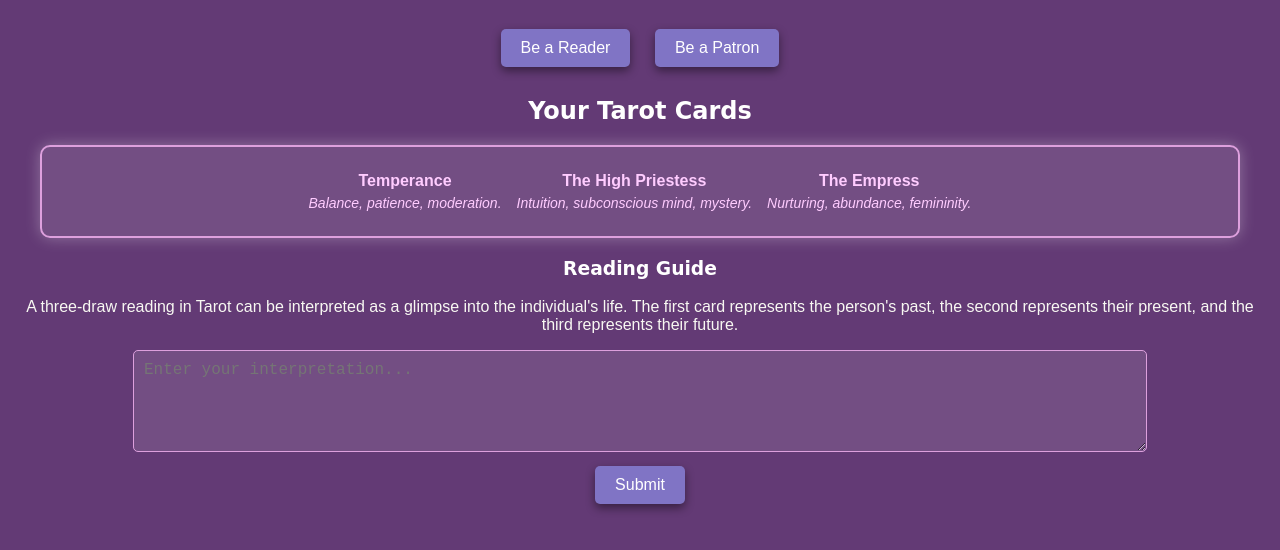
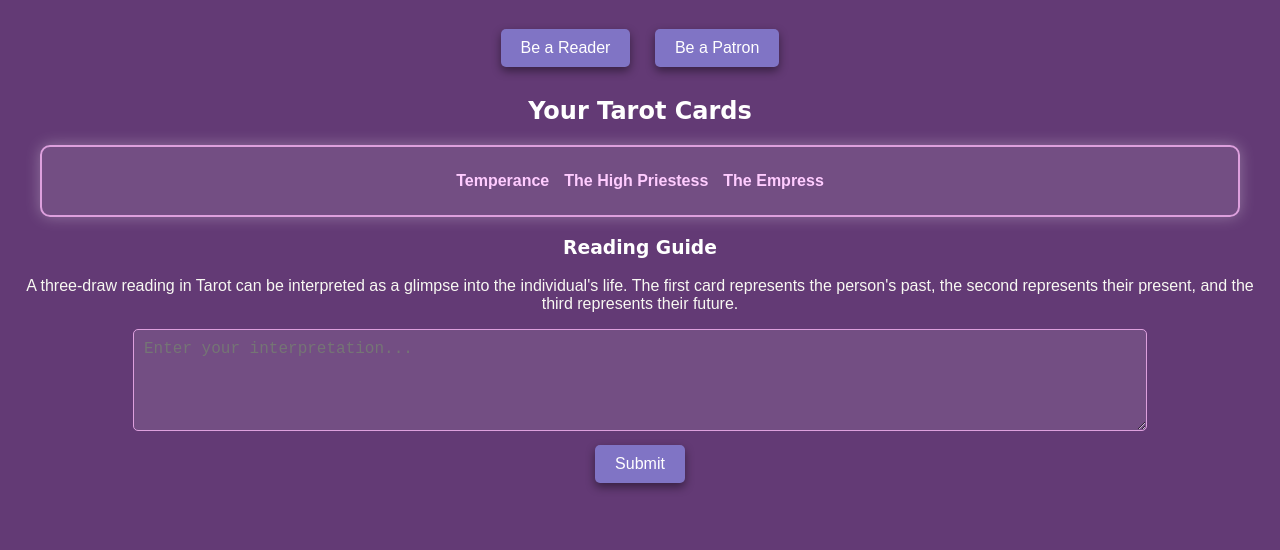
Before and after one commit to jillylbeck/tarot, a plain HTML site: page index.html in a window 1280 px wide. Both pictures are taken after a click on the button "Be a Reader". Shown: the part 62-612 px from the top of the page. Drawn offline with Linux system fonts and the light colour scheme.

Commit message:
finished 2. 0

```diff
--- a/index.html
+++ b/index.html
@@ -91,7 +91,7 @@
     </div>
 
     <script>
-        let interpretations = {};
+        let interpretations = [];
         let lastPatronCards = "";
 
         function getRandomCards() {
@@ -101,54 +101,19 @@
             return tarotCards.sort(() => 0.5 - Math.random()).slice(0, 3);
         }
 
-        const cardMeanings = {
-                "The Fool": "New beginnings, spontaneity, free spirit.",
-                "The Magician": "Manifestation, resourcefulness, power.",
-                "The High Priestess": "Intuition, subconscious mind, mystery.",
-                "The Empress": "Nurturing, abundance, femininity.",
-                "The Emperor": "Authority, structure, father figure.",
-                "The Lovers": "Love, harmony, partnerships.",
-                "The Chariot": "Determination, control, willpower.",
-                "Strength": "Courage, inner strength, patience.",
-                "The Hermit": "Introspection, inner guidance, solitude.",
-                "Wheel of Fortune": "Luck, cycles, karma.",
-                "Justice": "Fairness, truth, law.",
-                "The Hanged Man": "Letting go, new perspectives, sacrifice.",
-                "Death": "Endings, transformation, new beginnings.",
-                "Temperance": "Balance, patience, moderation.",
-                "The Devil": "Addiction, materialism, bondage.",
-                "The Tower": "Sudden change, upheaval, chaos.",
-                "The Star": "Hope, faith, inspiration.",
-                "The Moon": "Illusions, intuition, dreams.",
-                "The Sun": "Success, joy, vitality.",
-                "Judgment": "Reflection, reckoning, awakening.",
-                "The World": "Completion, fulfillment, travel."
-            };
-
-
         function displayCards(containerId, cards) {
             const container = document.getElementById(containerId);
             container.innerHTML = "";
             cards.forEach(card => {
                 const cardDiv = document.createElement("div");
                 cardDiv.classList.add("card");
-
                 const label = document.createElement("p");
                 label.innerText = card;
                 label.style.fontWeight = "bold";
-
-                    const meaning = document.createElement("p");
-                    meaning.innerText = cardMeanings[card] || "Meaning not found.";
-                    meaning.style.fontSize = "14px";
-                    meaning.style.fontStyle = "italic";
-                    meaning.style.marginTop = "5px";
-
                 cardDiv.appendChild(label);
-                    cardDiv.appendChild(meaning);
                 container.appendChild(cardDiv);
             });
         }
-
 
         function selectRole(role) {
             document.getElementById("readerSection").classList.add("hidden");
@@ -157,7 +122,7 @@
 
             if (role === 'reader') {
                 document.getElementById("readerSection").classList.remove("hidden");
-                const selectedCards = lastPatronCards && interpretations[lastPatronCards] ? lastPatronCards.split(", ") : getRandomCards();
+                const selectedCards = getRandomCards();
                 displayCards("readerCards", selectedCards);
             } else {
                 document.getElementById("patronSection").classList.remove("hidden");
@@ -166,9 +131,8 @@
 
         function submitInterpretation() {
             const text = document.getElementById("interpretation").value;
-            const cards = Array.from(document.querySelectorAll("#readerCards .card p"), p => p.innerText).join(", ");
             if (text.trim() !== "") {
-                interpretations[cards] = text;
+                interpretations.push(text);
                 alert("Your interpretation has entered the void.");
                 document.getElementById("interpretation").value = "";
             }
@@ -181,7 +145,8 @@
                 const selectedCards = getRandomCards();
                 lastPatronCards = selectedCards.join(", ");
                 displayCards("patronCards", selectedCards);
-                document.getElementById("matchedInterpretation").innerText = interpretations[lastPatronCards] || "No interpretation available yet.";
+                const randomReading = interpretations.length > 0 ? interpretations[Math.floor(Math.random() * interpretations.length)] : "No interpretation available yet.";
+                document.getElementById("matchedInterpretation").innerText = randomReading;
             } else {
                 alert("Please enter a question before receiving your reading.");
             }
```
Lines whose indentation alone changed are shown as unchanged.
